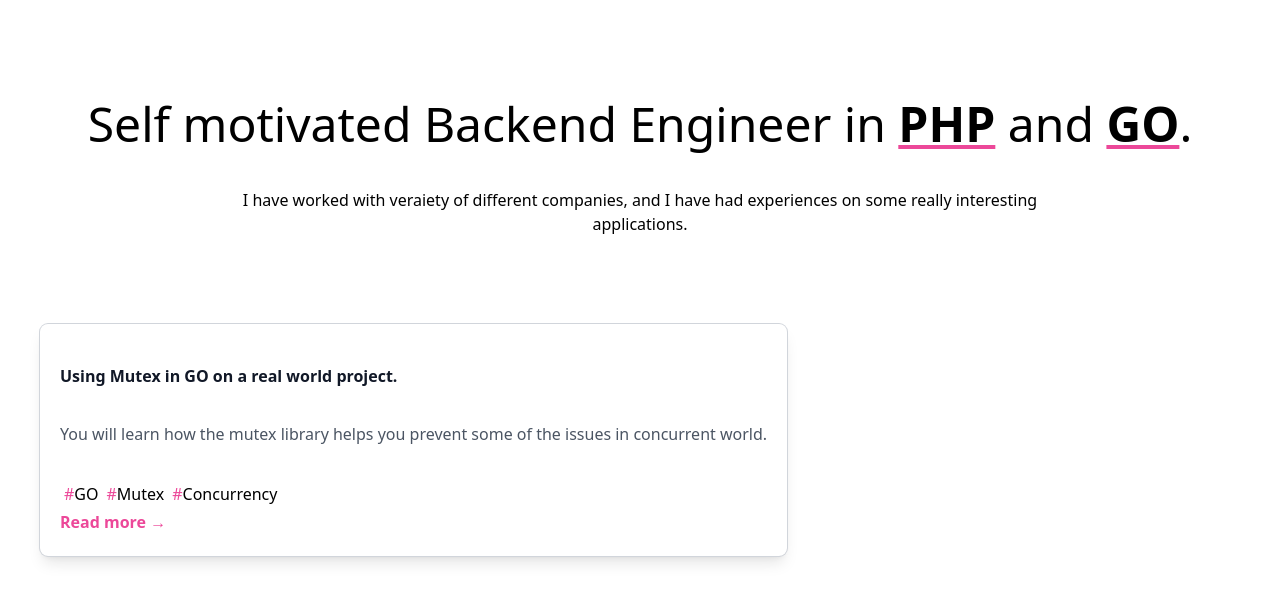
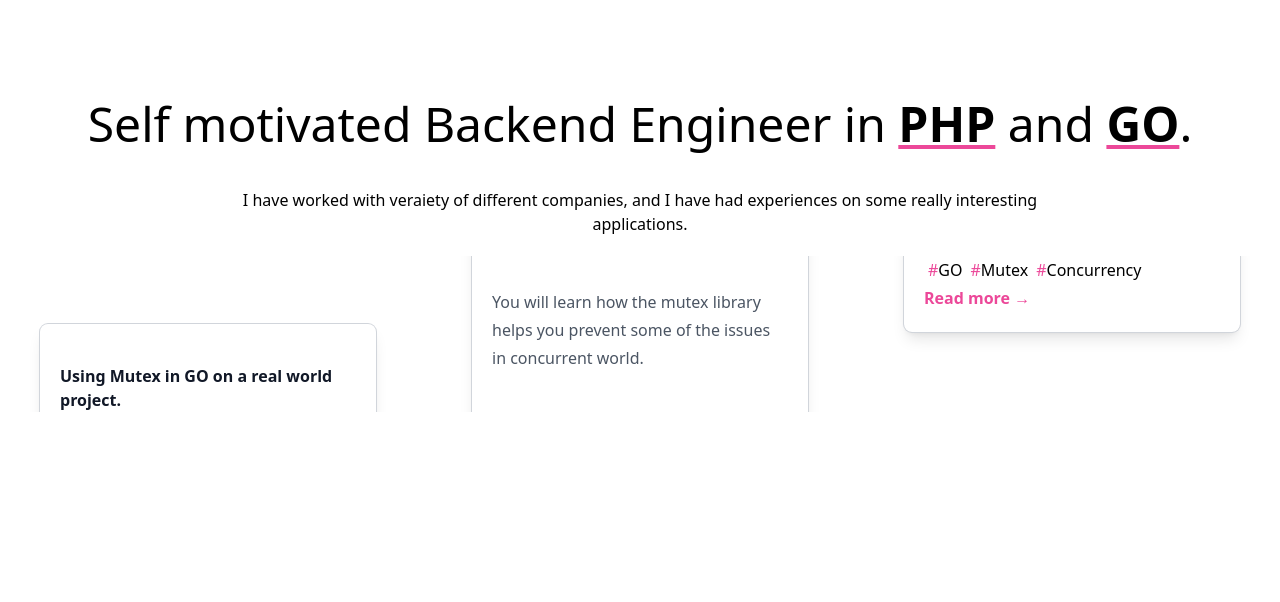
Before and after one commit to Diarselimi/diarselimi.github.io-old, a Next.js app: page / in a window 1280 px wide. Shown: the top 602 px of the page. Built offline with nearby package versions, Linux system fonts and the light colour scheme.

Commit message:
Fix the article list.

```diff
--- a/pages/index.js
+++ b/pages/index.js
@@ -13,8 +13,8 @@ export default function Home(props) {
                   I have worked with veraiety of different companies, and I have had experiences on some really interesting applications.
               </p>
           </div>
-          <div className="md:container md:mx-auto">
-            <div className="p-5 flex flex-wrap pt-12">
+          <div className="columns-2 md:columns-3">
+            <div className="p-5 w-full pt-12">
                 {posts.map((post, index) => (
                     <ArticlePreview post={post} slug={post.slug} key={post.key} />
                 ))}
```
